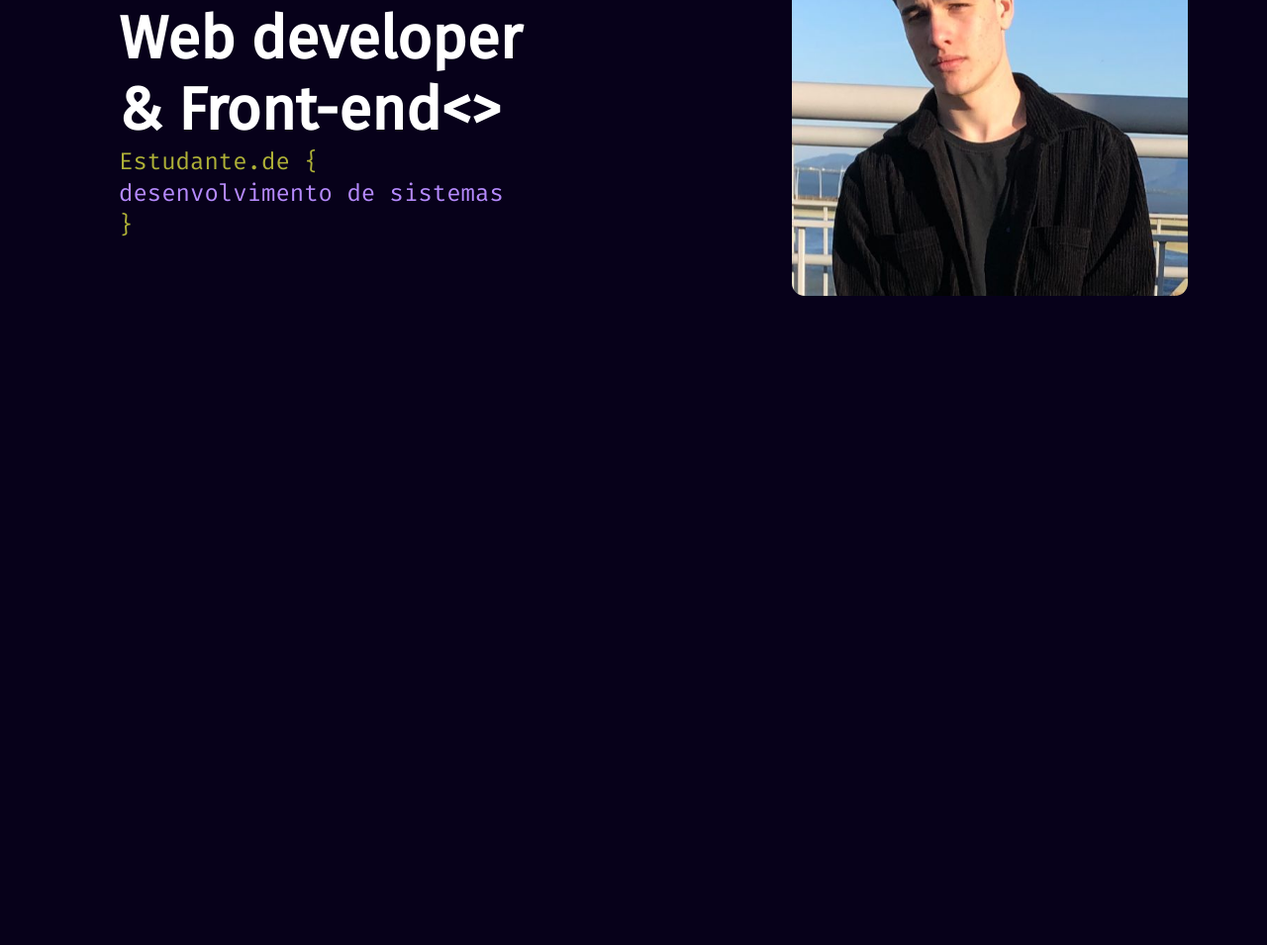
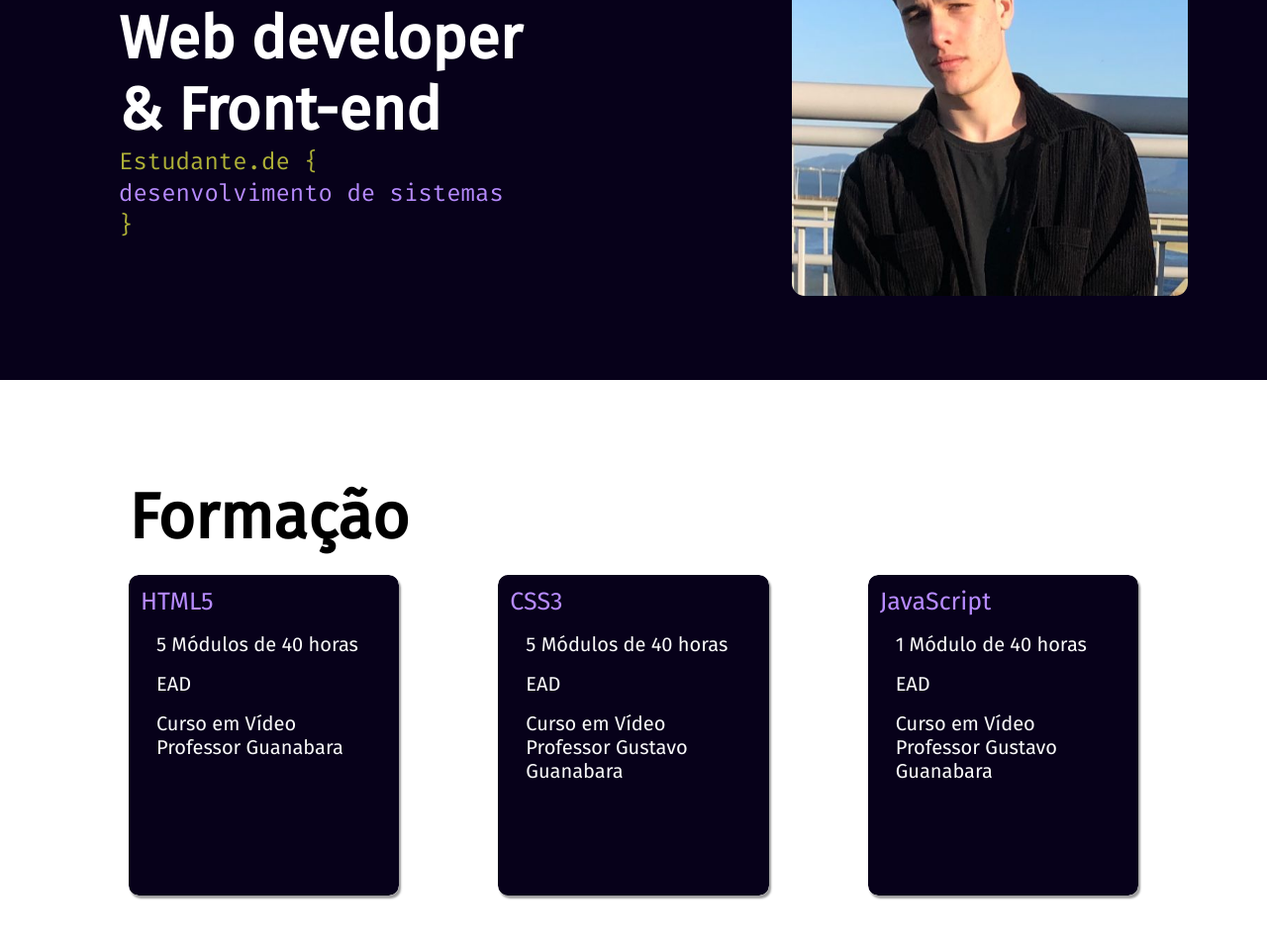
Before and after one commit to edudevelopment/projeto-portfolio, a plain HTML site: page index.html in a window 1280 px wide. Shown: the part 275-1230 px from the top of the page at 99% size. Before the commit the page ends 800 px from the top, so only its background shows below. Drawn offline with Linux system fonts and the light colour scheme.

Commit message:
att formaçao

```diff
--- a/estilos/style.css
+++ b/estilos/style.css
@@ -36,6 +36,8 @@ h1 {
 
 
 }
+
+
 
 .botoes {
     display: flex;
@@ -118,6 +120,7 @@ main > p {
 
 }
 
+
 .texto-colorido {
     color: #AFB137;
     display: inline;
@@ -130,3 +133,52 @@ main > p {
     font-family: var(--fonte2);
     font-size: 24px;
 }
+
+fieldset {
+    color:#B78BFF;
+    width: 250px;
+    height: 300px;
+    border-radius: 10px;
+    margin: 30px;
+    padding: 10px;
+    font-family: var(--fonte1);
+    font-size: 25px;
+    border-color: transparent;
+}
+
+.formacao {
+    background-color: white;
+    width: 100%;
+    display: block;
+    margin-top: 110px;
+
+}
+
+.formacao div {
+    display: flex;
+    margin-left: 80px;
+}
+
+.formacao h1 {
+    font-family: var(--fonte1);
+    font-size: 64px;
+    padding-top: 100px;
+    color: black;
+    margin-left: 130px;
+
+
+}
+
+.formacao fieldset {
+    display: inline;
+    margin: 50px;
+    margin-top: 20px;
+    background-color: #07011A;
+    box-shadow: 2px 3px 2px rgba(0, 0, 0, 0.39);
+}
+
+.formacao p {
+    margin: 16px;
+    font-size: 20px;
+    color: #FAFAFA;
+}
--- a/index.html
+++ b/index.html
@@ -15,7 +15,7 @@
                 <li><a href="#" class="animation">Projetos</a></li>
                 <li><a href="#" class="animation">Formação</a></li>
             </ul>
-            <p class="nome">< Eduard0 Elias ></p>
+            <p class="nome" id="text">< Eduard0 Elias ></p>
         </header>
     </div>
 
@@ -23,9 +23,34 @@
 
     <div id="containermain">
         <main class="texto">
-            <h1>Web developer <br>& Front-end<></h1>
+            <h1>Web developer <br>& Front-end</h1>
             <p class="texto-colorido">Estudante.de { <div id="texto-colorido2">desenvolvimento de sistemas</div> <div class="texto-colorido">}</div></p>
         </main>
     </div>
+
+    <div  class="projetos">
+
+    </div>
+
+    <div class="formacao">
+        <h1 class="txt-form">Formação</h1>
+        <div>
+        <fieldset class="field">HTML5
+            <p>5 Módulos de 40 horas</p>
+            <p>EAD</p>
+            <p>Curso em Vídeo Professor Guanabara</p>
+        </fieldset>
+        <fieldset>CSS3
+            <p>5 Módulos de 40 horas</p>
+            <p>EAD</p>
+            <p>Curso em Vídeo Professor Gustavo Guanabara</p>
+        </fieldset>
+        <fieldset>JavaScript
+            <p>1 Módulo de 40 horas</p>
+            <p>EAD</p>
+            <p>Curso em Vídeo Professor Gustavo Guanabara</p>
+        </fieldset>
+        <div>
+    </div>
 </body>
 </html>
```
